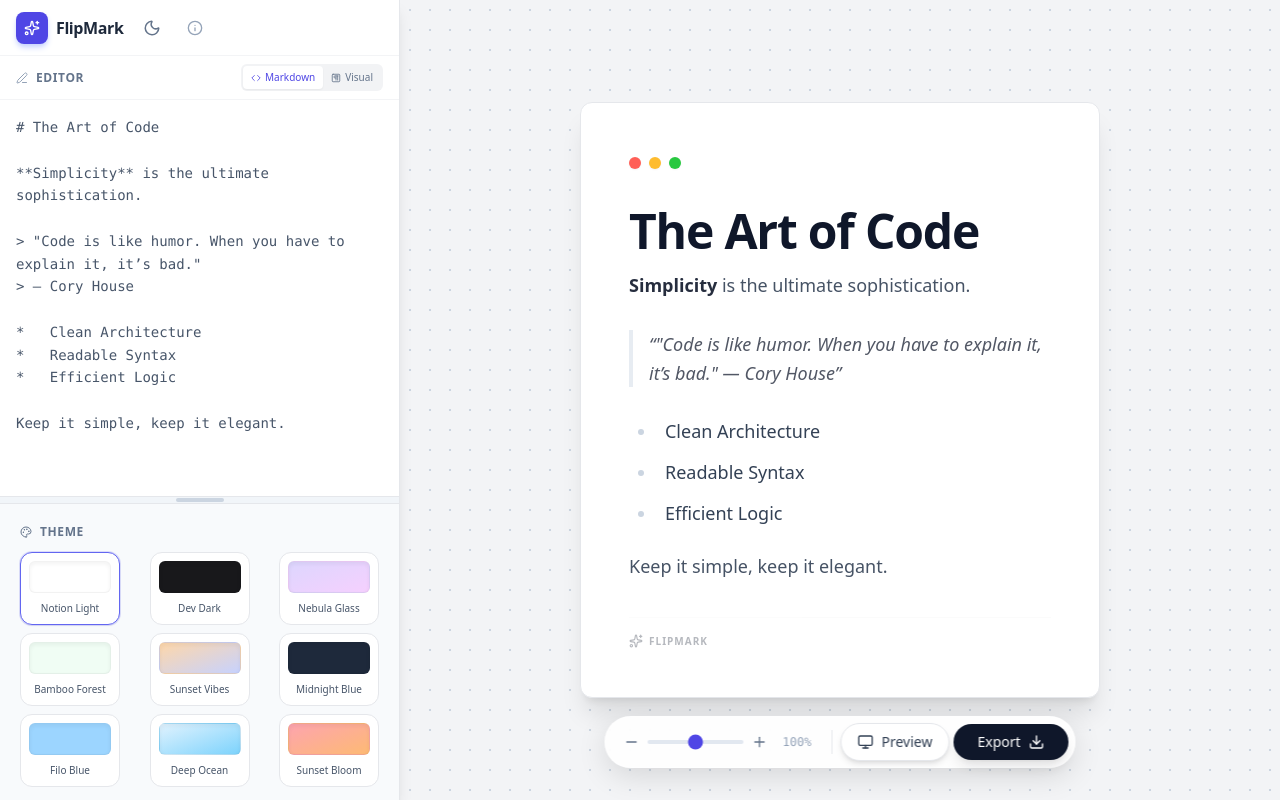
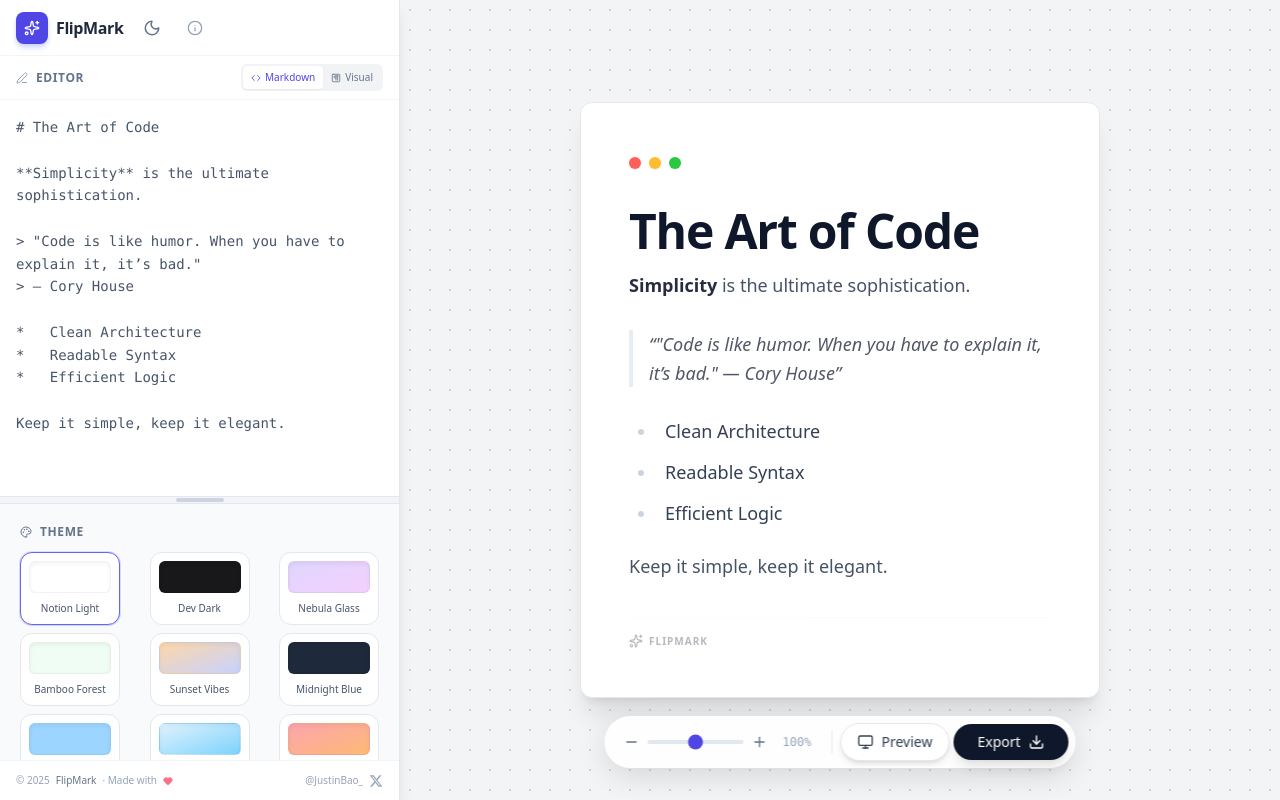
Before and after one commit to justinbao19/Markdown-to-Card-generator, a Next.js app: page / in a window 1280 px wide. Built offline with nearby package versions, Linux system fonts and the light colour scheme.

Commit message:
feat: Update CardGenerator with mobile and desktop footers for copyright and social links. Enhanced layout with additional padding for mobile controls and improved styling for better user experience.

```diff
--- a/components/CardGenerator.tsx
+++ b/components/CardGenerator.tsx
@@ -1284,7 +1284,7 @@ export default function CardGenerator() {
             ))}
           </div>
 
-          <div className="px-4 pt-2 pb-20 space-y-4 lg:p-5 lg:space-y-6 lg:pb-5 lg:pt-5"> {/* Extra padding bottom for mobile overlay controls */}
+            <div className="px-4 pt-2 pb-24 space-y-4 lg:p-5 lg:space-y-6 lg:pb-5 lg:pt-5"> {/* Extra padding bottom for mobile overlay controls */}
 
             {/* Theme Selector (Visible on Desktop OR Mobile Theme Tab) */}
             <div className={cn("space-y-3", "lg:block", mobileActiveTab === 'theme' ? "block" : "hidden")}>
@@ -1530,9 +1530,61 @@ export default function CardGenerator() {
                     })}
                   </div>
                 </div>
+
+                {/* Mobile Footer - Copyright & Social */}
+                <div className="lg:hidden flex flex-col items-center gap-2 pt-6 mt-4 border-t border-gray-100 dark:border-gray-800">
+                  <div className="flex items-center gap-1.5 text-[10px] text-slate-400 dark:text-slate-500">
+                    <span>© {new Date().getFullYear()}</span>
+                    <span className="font-medium text-slate-500 dark:text-slate-400">FlipMark</span>
+                    <span>· Made with</span>
+                    <Heart size={10} className="text-rose-400 fill-rose-400" />
+                  </div>
+                  <a
+                    href="https://x.com/JustinBao_"
+                    target="_blank"
+                    rel="noopener noreferrer"
+                    className="flex items-center gap-1.5 text-[10px] text-slate-400 dark:text-slate-500 hover:text-indigo-600 dark:hover:text-indigo-400 transition-colors"
+                  >
+                    {/* X (Twitter) Icon */}
+                    <svg
+                      viewBox="0 0 24 24"
+                      className="w-3.5 h-3.5 fill-current"
+                      aria-hidden="true"
+                    >
+                      <path d="M18.244 2.25h3.308l-7.227 8.26 8.502 11.24H16.17l-5.214-6.817L4.99 21.75H1.68l7.73-8.835L1.254 2.25H8.08l4.713 6.231zm-1.161 17.52h1.833L7.084 4.126H5.117z" />
+                    </svg>
+                    <span>@JustinBao_</span>
+                  </a>
+                </div>
             </div>
 
           </div>
+        </div>
+
+        {/* Page Footer - Copyright & Social */}
+        <div className="hidden lg:flex items-center justify-between px-4 py-3 border-t border-gray-100 dark:border-gray-800 bg-white dark:bg-gray-900 shrink-0">
+          <div className="flex items-center gap-1.5 text-[10px] text-slate-400 dark:text-slate-500">
+            <span>© {new Date().getFullYear()}</span>
+            <span className="font-medium text-slate-500 dark:text-slate-400">FlipMark</span>
+            <span className="hidden sm:inline">· Made with</span>
+            <Heart size={10} className="hidden sm:inline text-rose-400 fill-rose-400" />
+          </div>
+          <a
+            href="https://x.com/JustinBao_"
+            target="_blank"
+            rel="noopener noreferrer"
+            className="flex items-center gap-1.5 text-[10px] text-slate-400 dark:text-slate-500 hover:text-slate-600 dark:hover:text-slate-300 transition-colors group"
+          >
+            <span className="group-hover:underline">@JustinBao_</span>
+            {/* X (Twitter) Icon */}
+            <svg
+              viewBox="0 0 24 24"
+              className="w-3.5 h-3.5 fill-current"
+              aria-hidden="true"
+            >
+              <path d="M18.244 2.25h3.308l-7.227 8.26 8.502 11.24H16.17l-5.214-6.817L4.99 21.75H1.68l7.73-8.835L1.254 2.25H8.08l4.713 6.231zm-1.161 17.52h1.833L7.084 4.126H5.117z" />
+            </svg>
+          </a>
         </div>
 
         {/* Resizer Handle (Desktop Only) */}
```
